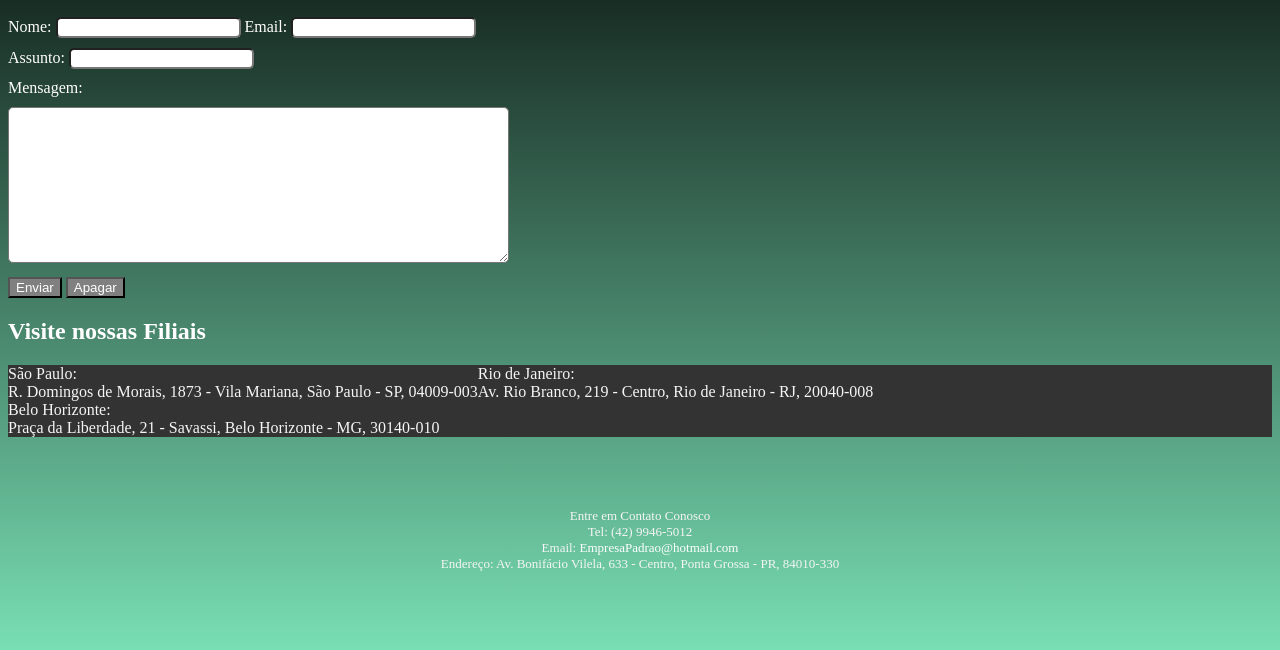
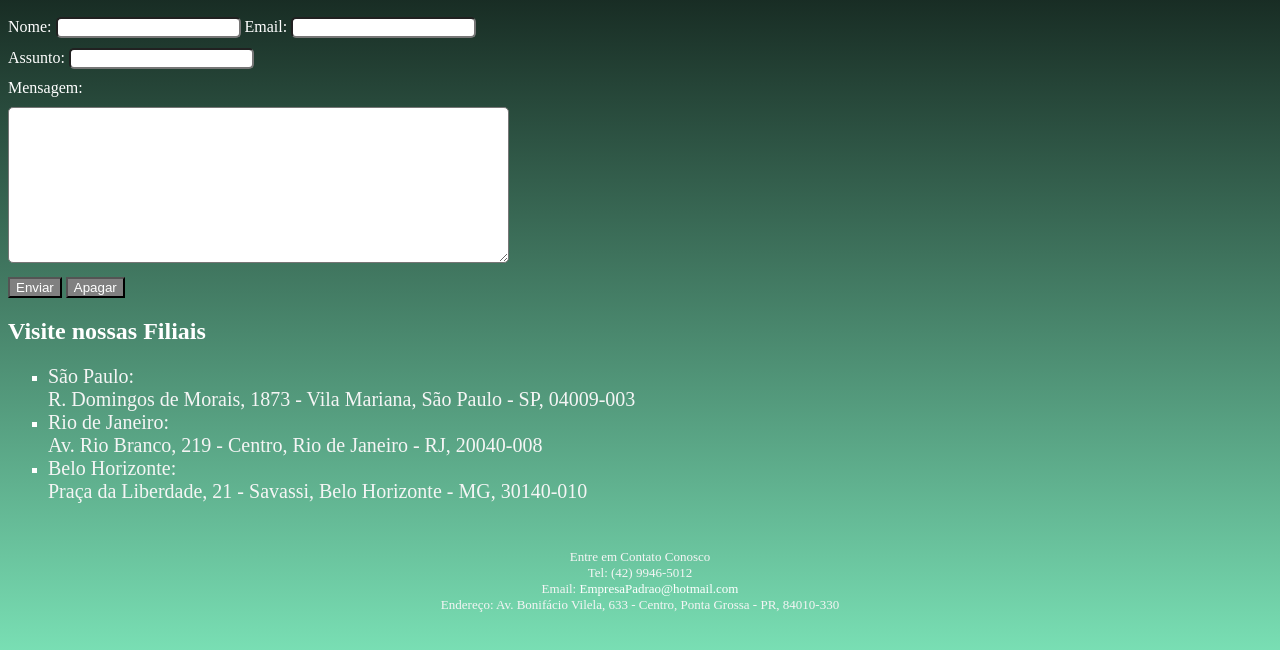
Before and after one commit to ViniciusNM754/Web-Cliente, a plain HTML site: page contato.html in a window 1280 px wide. Shown: the part 164-814 px from the top of the page. Drawn offline with Linux system fonts and the light colour scheme.

Commit message:
fixed navbar, edit info filiais

```diff
--- a/contato.html
+++ b/contato.html
@@ -5,6 +5,7 @@
     <title>Contato</title>
 </head>
 <body>
+    <div id="navbar">
         <ul>
             <li><a href="pag1.html">Quem Somos</a></li>
             <li><a href="pag2.html">Sobre Nós</a></li>
@@ -12,6 +13,7 @@
             <li><a href="produto.html">Nossos Produtos</a></li>
             <li style="float:right"><a href="index.html">Menu</a></li>
         </ul>
+    </div>
     <main>
         <h1>
             Fale Conosco!
@@ -32,7 +34,7 @@
             </form>
         </div>
     </main>
-    <div class="info">
+    <div id="info">
         <h2>Visite nossas Filiais</h2>
         <ul>
             <li>
--- a/patterns.css
+++ b/patterns.css
@@ -80,8 +80,12 @@ ul{
     color: white;
 }
 
-#info li{
+#info span{
+    font-size: 125%;
+}
 
+#info ul{
+    list-style-type: square;
 }
 
 footer{
@@ -114,7 +118,7 @@ a{
     border: 1px solid;
 }
 
-ul {
+#navbar ul {
     list-style-type: none;
     margin: 0;
     padding: 0;
@@ -122,11 +126,11 @@ ul {
     background-color: #333;
 }
 
-li {
+#navbar li {
     float: left;
 }
 
-li a {
+#navbar li a {
     display: block;
     color: white;
     text-align: center;
@@ -134,7 +138,7 @@ li a {
     text-decoration: none;
 }
 
-li a:hover:not(.active) {
+#navbar li a:hover:not(.active) {
     background-color: rgb(121,223,180);
   }
 .active {
```
Also changed, not shown: pag1.html (+2 -0 lines), pag2.html (+3 -1 lines), produto.html (+7 -5 lines). Lines whose indentation alone changed are shown as unchanged.
